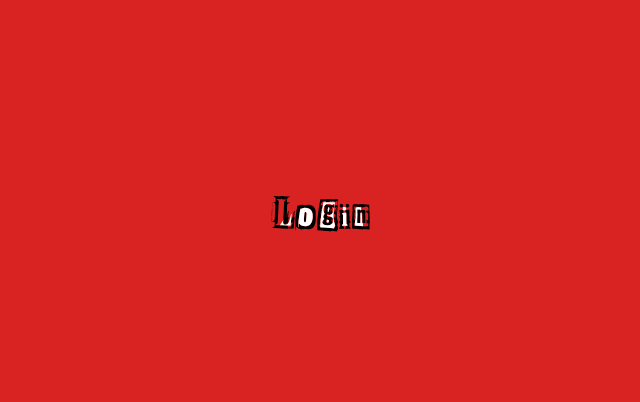
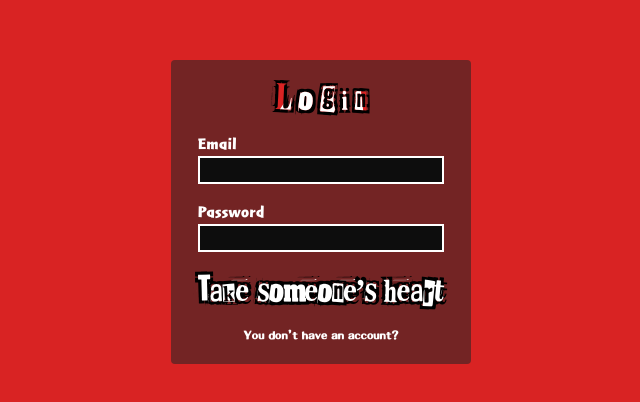
Before and after one commit to Oct4vius/chat-app, an Angular app: page /auth/login in a window 1280 px wide. Shown: the part 188-590 px from the top of the page, without its empty margins (319-959 px from the left). Built offline with nearby package versions, Linux system fonts and the light colour scheme.

Commit message:
some advancing

```diff
--- a/src/app/auth/layout/auth-layout/auth-layout.component.html
+++ b/src/app/auth/layout/auth-layout/auth-layout.component.html
@@ -1,19 +1,30 @@
 <div class="h-screen bg-primary flex items-center justify-center" >
 
-    <div class=" p-2">
+    <div class=" bg-tertiary rounded px-2 py-4 min-w-[300px] flex flex-col items-center gap-4">
+      <div class="relative" >
+        <h1 class="text-4xl font-[ExposeRegular] text-primary name absolute z-20" #title> L o g i n </h1>
+        <h1 class="text-4xl font-[ExposeRegular] text-[white] relative z-20 testin" #title> L o g i n </h1>
+      </div>
 
-      <div class="relative">
-        <div class="relative" >
-          <h1 class="text-4xl font-[ExposeRegular] text-primary name  absolute z-20" #title> L o g i n </h1>
-          <h1 class="text-4xl font-[ExposeRegular] text-[white] relative z-20 testin " #title> L o g i n </h1>
-        </div>
-        <div class="relative z-30 backdrop-filter" >
-          <div class="absolute z-5 w-20 h-10 bg-tertiary opacity-0 -top-10 grayscale " #thediv>
+      <form [formGroup]="loginForm" (ngSubmit)="onSubmit()" class="flex flex-col gap-4">
+
+        @for (item of loginElements(); track $index) {
+
+          <div class="flex flex-col w-full" >
+
+            <label class="capitalize font-[Markin-LT]" >{{ item }}</label>
+            <input class="font-[Markin-LT] bg-secundary border-2 focus:no-underline" [formControlName]="item" [type]="item">
+
 
           </div>
-        </div>
-      </div>
 
+        }
+
+        <button class="font-[ExposeRegular] name text-4xl hover:scale-105 active:scale-95 transition-all">Take someone's heart</button>
+
+      </form>
+
+      <a class="hover:underline cursor-pointer ">You don't have an account?</a>
 
     </div>
 
--- a/src/app/auth/layout/auth-layout/auth-layout.component.ts
+++ b/src/app/auth/layout/auth-layout/auth-layout.component.ts
@@ -1,35 +1,37 @@
 import { CommonModule } from '@angular/common';
-import { AfterViewChecked, ChangeDetectionStrategy, Component, ElementRef, ViewChild } from '@angular/core';
+import { ChangeDetectionStrategy, Component, computed, inject, OnInit } from '@angular/core';
+import { FormBuilder, ReactiveFormsModule, Validators } from '@angular/forms';
 import { RouterOutlet } from '@angular/router';
 
 @Component({
   standalone: true,
-  imports: [CommonModule, RouterOutlet],
+  imports: [CommonModule, RouterOutlet, ReactiveFormsModule],
   templateUrl: './auth-layout.component.html',
   changeDetection: ChangeDetectionStrategy.OnPush,
 })
-export class AuthLayoutComponent implements AfterViewChecked {
+export class AuthLayoutComponent implements OnInit {
 
-  @ViewChild('title') titleElenmt?: ElementRef<HTMLHeadingElement>;
-  @ViewChild('thediv') theDiv?: ElementRef<HTMLDivElement>
 
-  ngAfterViewChecked(): void {
+  ngOnInit(): void {
 
-    // if(!this.titleElenmt?.nativeElement || !this.theDiv?.nativeElement) return
-
-    // const divRect = this.theDiv?.nativeElement.getBoundingClientRect();
-    // const h1Rect = this.titleElenmt?.nativeElement.getBoundingClientRect();
-
-    // // Check if the div overlaps the h1
-    // const overlap = !(divRect.right < h1Rect.left ||
-    //                   divRect.left > h1Rect.right ||
-    //                   divRect.bottom < h1Rect.top ||
-    //                   divRect.top > h1Rect.bottom);
-
-    // // If they overlap, change the color of the h1
-    // if (overlap) {
-    //   this.titleElenmt.nativeElement.style.color = 'white'; // Replace 'newColor' with your desired color
-    // }
+    console.log(Object.keys(this.loginForm.controls))
 
   }
+  private fb = inject(FormBuilder);
+  public loginForm = this.fb.group({
+    email: ['', [Validators.required, Validators.email]],
+    password: ['', Validators.required],
+  })
+  public loginElements = computed(() => Object.keys(this.loginForm.controls))
+
+
+  public onSubmit() {
+
+    console.log('errores', this.loginForm.errors)
+
+    if(this.loginForm.invalid) return
+
+    console.log(this.loginForm.value)
+  }
+
 }
```
